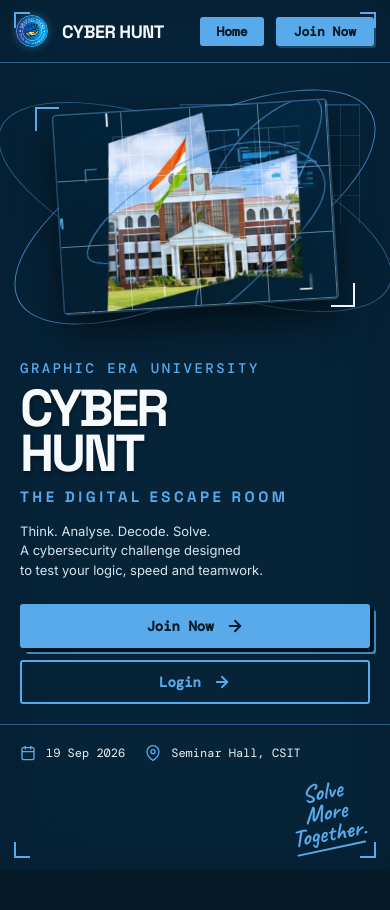
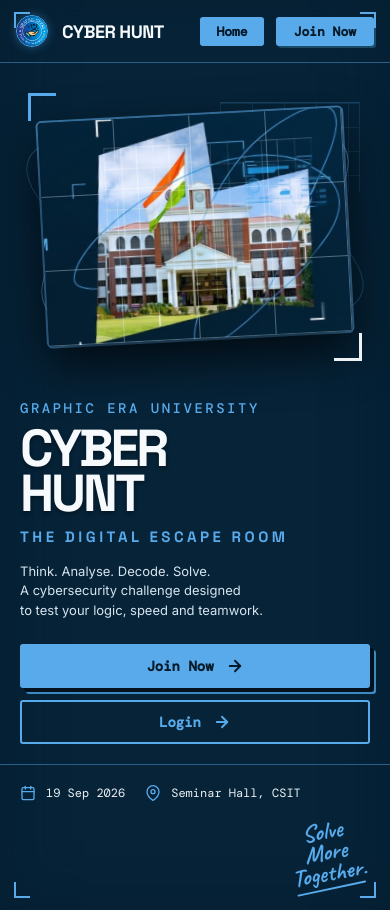
Before and after one commit to Anmol-Gupta2007/Cyber-Hunt-Participant-Frontend, a website: page landing.html in a window 390 px wide. Before the commit the page ends 870 px from the top, so only its background shows below. Drawn offline with nearby package versions, Linux system fonts and the light colour scheme.

Commit message:
Update landing.html

```diff
--- a/landing.html
+++ b/landing.html
@@ -84,7 +84,6 @@
       flex-shrink: 0;
     }
 
-
     .brand-logo-img {
       width: 32px;
       height: 32px;
@@ -98,6 +97,7 @@
       border: 1.5px solid var(--panel-border);
       vertical-align: middle;
     }
+
     .brand {
       display: inline-flex;
       align-items: center;
@@ -111,25 +111,6 @@
       white-space: nowrap;
     }
 
-    /* Crosshair / Target Logo */
-    .target-icon {
-      width: 32px;
-      height: 32px;
-      position: relative;
-      display: grid;
-      place-items: center;
-      color: var(--blue);
-      flex-shrink: 0;
-    }
-
-    .target-icon svg {
-      width: 100%;
-      height: 100%;
-      stroke: var(--blue);
-      fill: none;
-    }
-
-    /* Connecting horizontal blue line */
     .nav-divider-line {
       height: 2px;
       flex: 1;
@@ -183,7 +164,6 @@
       color: #061a29;
     }
 
-
     .nav-era-logo-wrap {
       display: inline-flex;
       align-items: center;
@@ -192,6 +172,7 @@
       flex-shrink: 0;
       margin-left: 6px;
     }
+
     .nav-era-logo {
       width: 32px;
       height: 32px;
@@ -205,35 +186,10 @@
       transition: transform 0.2s ease, box-shadow 0.2s ease;
       display: block;
     }
+
     .nav-era-logo:hover {
       transform: scale(1.08);
       box-shadow: 0 0 14px rgba(88, 170, 235, 0.7);
-    }
-
-    .arrow-disc {
-      width: 30px;
-      height: 30px;
-      border: 1.5px solid var(--blue);
-      border-radius: 50%;
-      display: grid;
-      place-items: center;
-      color: var(--blue);
-      text-decoration: none;
-      transition: background 0.15s ease, color 0.15s ease;
-      flex-shrink: 0;
-    }
-
-    .arrow-disc svg {
-      width: 14px;
-      height: 14px;
-      stroke: currentColor;
-      stroke-width: 2.5;
-      fill: none;
-    }
-
-    .arrow-disc:hover {
-      background: var(--blue);
-      color: #061a29;
     }
 
     /* Main Hero Workspace */
@@ -241,13 +197,12 @@
       flex: 1;
       min-height: 0;
       display: grid;
-      grid-template-columns: minmax(0, 1.05fr) minmax(0, 1fr);
+      grid-template-columns: minmax(0, 0.95fr) minmax(0, 1.05fr);
       padding: clamp(16px, 2.5vh, 32px) clamp(24px, 3.5vw, 48px) clamp(16px, 2.2vh, 26px);
       gap: clamp(16px, 2.5vw, 36px);
       position: relative;
     }
 
-    /* Left Hero Content */
     .hero-left {
       display: flex;
       flex-direction: column;
@@ -368,47 +323,47 @@
       position: relative;
       width: 100%;
       height: 100%;
-      max-height: 540px; /* Increased from 480px */
+      max-height: 520px;
       display: flex;
       align-items: center;
       justify-content: center;
     }
 
-    /* Elliptical Orbit Rings (behind photograph) */
+    /* Background Orbit Rings: Scaled down */
     .orbit-ring {
       position: absolute;
       border: 1.5px solid var(--blue);
       border-radius: 50%;
       pointer-events: none;
       z-index: 1;
-      opacity: 0.75;
+      opacity: 0.65;
     }
 
-   .orbit-ring.one {
-      width: clamp(400px, 48vw, 640px);
-      height: clamp(160px, 22vw, 260px);
+    .orbit-ring.one {
+      width: clamp(340px, 36vw, 480px);
+      height: clamp(140px, 15vw, 190px);
       transform: rotate(-28deg);
     }
 
     .orbit-ring.two {
-      width: clamp(420px, 50vw, 660px);
-      height: clamp(150px, 20vw, 240px);
+      width: clamp(360px, 38vw, 500px);
+      height: clamp(130px, 14vw, 180px);
       transform: rotate(22deg);
-      border-color: rgba(88, 170, 235, 0.6);
+      border-color: rgba(88, 170, 235, 0.45);
     }
 
-    /* HUD Tech Grid Box */
+    /* HUD Grid: Made more compact */
     .hud-grid {
       position: absolute;
-      right: clamp(10px, 2vw, 35px);
-      top: clamp(10px, 2vh, 30px);
-      width: clamp(180px, 22vw, 280px);
-      height: clamp(120px, 14vw, 170px);
-      border-top: 1px solid rgba(88, 170, 235, 0.6);
-      border-right: 1px solid rgba(88, 170, 235, 0.35);
+      right: clamp(10px, 2vw, 30px);
+      top: clamp(8px, 1.8vh, 24px);
+      width: clamp(140px, 16vw, 220px);
+      height: clamp(90px, 10vw, 130px);
+      border-top: 1px solid rgba(88, 170, 235, 0.5);
+      border-right: 1px solid rgba(88, 170, 235, 0.3);
       pointer-events: none;
       z-index: 1;
-      opacity: 0.6;
+      opacity: 0.5;
     }
 
     .hud-grid::before {
@@ -416,21 +371,21 @@
       position: absolute;
       inset: 0;
       background-image:
-        linear-gradient(to right, rgba(88, 170, 235, 0.3) 1px, transparent 1px),
-        linear-gradient(to bottom, rgba(88, 170, 235, 0.3) 1px, transparent 1px);
-      background-size: clamp(40px, 5vw, 60px) clamp(30px, 4vw, 45px);
+        linear-gradient(to right, rgba(88, 170, 235, 0.25) 1px, transparent 1px),
+        linear-gradient(to bottom, rgba(88, 170, 235, 0.25) 1px, transparent 1px);
+      background-size: 32px 24px;
     }
 
-    /* College Photo Frame */
+    /* College Photo Frame: Made Bigger & Prominent */
     .photo-container {
       position: relative;
       z-index: 3;
-      width: clamp(500px, 46vw, 660px); /* Increased size */
-      aspect-ratio: 1.38 / 1;
-      transform: rotate(-3.5deg);
-      border-radius: 3px;
+      width: clamp(380px, 42vw, 590px);
+      aspect-ratio: 1.36 / 1;
+      transform: rotate(-3deg);
+      border-radius: 4px;
       overflow: hidden;
-      box-shadow: 0 18px 40px rgba(0, 0, 0, 0.6), 0 0 0 1.5px rgba(88, 170, 235, 0.5);
+      box-shadow: 0 20px 48px rgba(0, 0, 0, 0.7), 0 0 0 2px rgba(88, 170, 235, 0.65);
     }
 
     .photo-container img {
@@ -452,22 +407,22 @@
     }
 
     .photo-grid-lines span {
-      border-right: 1px solid rgba(220, 240, 255, 0.45);
-      border-bottom: 1px solid rgba(220, 240, 255, 0.45);
+      border-right: 1px solid rgba(220, 240, 255, 0.35);
+      border-bottom: 1px solid rgba(220, 240, 255, 0.35);
     }
 
-    /* Corner Technical Brackets around the photo art */
+    /* Technical Brackets tight to the photo */
     .art-bracket {
       position: absolute;
-      width: 24px;
-      height: 24px;
+      width: 28px;
+      height: 28px;
       border-color: var(--blue);
       border-style: solid;
       pointer-events: none;
       z-index: 4;
     }
-    .art-bracket.top-left { top: 20px; left: 15px; border-width: 2.5px 0 0 2.5px; }
-    .art-bracket.bottom-right { bottom: 20px; right: 15px; border-width: 0 2.5px 2.5px 0; border-color: #edf2f4; }
+    .art-bracket.top-left { top: 6px; left: 8px; border-width: 3px 0 0 3px; }
+    .art-bracket.bottom-right { bottom: 6px; right: 8px; border-width: 0 3px 3px 0; border-color: #edf2f4; }
 
     /* Bottom Area */
     .bottom-bar {
@@ -518,7 +473,6 @@
       background: var(--blue-dim);
     }
 
-    /* Handwritten "Solve More Together." text */
     .handwriting {
       color: var(--blue);
       font-family: 'Caveat', cursive;
@@ -567,11 +521,11 @@
 
       .hero-right {
         order: -1;
-        min-height: 240px;
+        min-height: 280px;
       }
 
       .photo-container {
-        width: clamp(260px, 70vw, 380px);
+        width: clamp(280px, 78vw, 440px);
       }
 
       .bottom-bar {
@@ -601,8 +555,7 @@
       }
 
       .nav-divider-line,
-      .nav-links a:not(.active):not(.nav-cta),
-      .arrow-disc {
+      .nav-links a:not(.active):not(.nav-cta) {
         display: none;
       }
 
@@ -624,13 +577,11 @@
 <body>
 
   <main class="site-frame" id="home">
-    <!-- Outer Frame Corner Brackets -->
     <span class="frame-corner tl" aria-hidden="true"></span>
     <span class="frame-corner tr" aria-hidden="true"></span>
     <span class="frame-corner bl" aria-hidden="true"></span>
     <span class="frame-corner br" aria-hidden="true"></span>
 
-    <!-- Top Navigation Header -->
     <header class="nav">
       <a class="brand" href="landing.html" aria-label="Cyber Hunt Home">
         <img src="logo-graphic-geeks.png" alt="Graphic Geeks" class="brand-logo-img" width="32" height="32">
@@ -648,13 +599,10 @@
         <a class="nav-era-logo-wrap" href="https://geu.ac.in" target="_blank" rel="noopener" title="Graphic Era University">
           <img src="logo-graphic-era.png" alt="Graphic Era University" class="nav-era-logo" width="32" height="32">
         </a>
-
       </nav>
     </header>
 
-    <!-- Main Hero Body -->
     <section class="hero-container">
-      <!-- Left Hero Column -->
       <div class="hero-left">
         <div class="uni-label">GRAPHIC ERA UNIVERSITY</div>
         <h1 class="hero-title">
@@ -684,21 +632,16 @@
         </div>
       </div>
 
-      <!-- Right Hero Column -->
       <div class="hero-right">
         <div class="art-stage">
-          <!-- Behind photo orbit rings -->
           <div class="orbit-ring one" aria-hidden="true"></div>
           <div class="orbit-ring two" aria-hidden="true"></div>
 
-          <!-- Technical Grid HUD -->
           <div class="hud-grid" aria-hidden="true"></div>
 
-          <!-- Corner Brackets -->
           <span class="art-bracket top-left" aria-hidden="true"></span>
           <span class="art-bracket bottom-right" aria-hidden="true"></span>
 
-          <!-- College Photo -->
           <div class="photo-container">
             <img src="hero-collage.png" alt="Graphic Era University Building">
             <div class="photo-grid-lines" aria-hidden="true">
@@ -711,10 +654,8 @@
       </div>
     </section>
 
-    <!-- Bottom Metadata Bar -->
     <footer class="bottom-bar">
       <div class="event-meta">
-        <!-- Date -->
         <div class="meta-item">
           <span class="meta-icon" aria-hidden="true">
             <svg viewBox="0 0 24 24" stroke-linecap="round" stroke-linejoin="round">
@@ -729,7 +670,6 @@
 
         <span class="meta-divider" aria-hidden="true"></span>
 
-        <!-- Location -->
         <div class="meta-item">
           <span class="meta-icon" aria-hidden="true">
             <svg viewBox="0 0 24 24" stroke-linecap="round" stroke-linejoin="round">
@@ -739,11 +679,8 @@
           </span>
           <span>Seminar Hall, CSIT</span>
         </div>
-
-
       </div>
 
-      <!-- Handwritten Note -->
       <div class="handwriting">
         Solve<br>More<br>Together.
         <span class="handwriting-underline" aria-hidden="true"></span>
```
